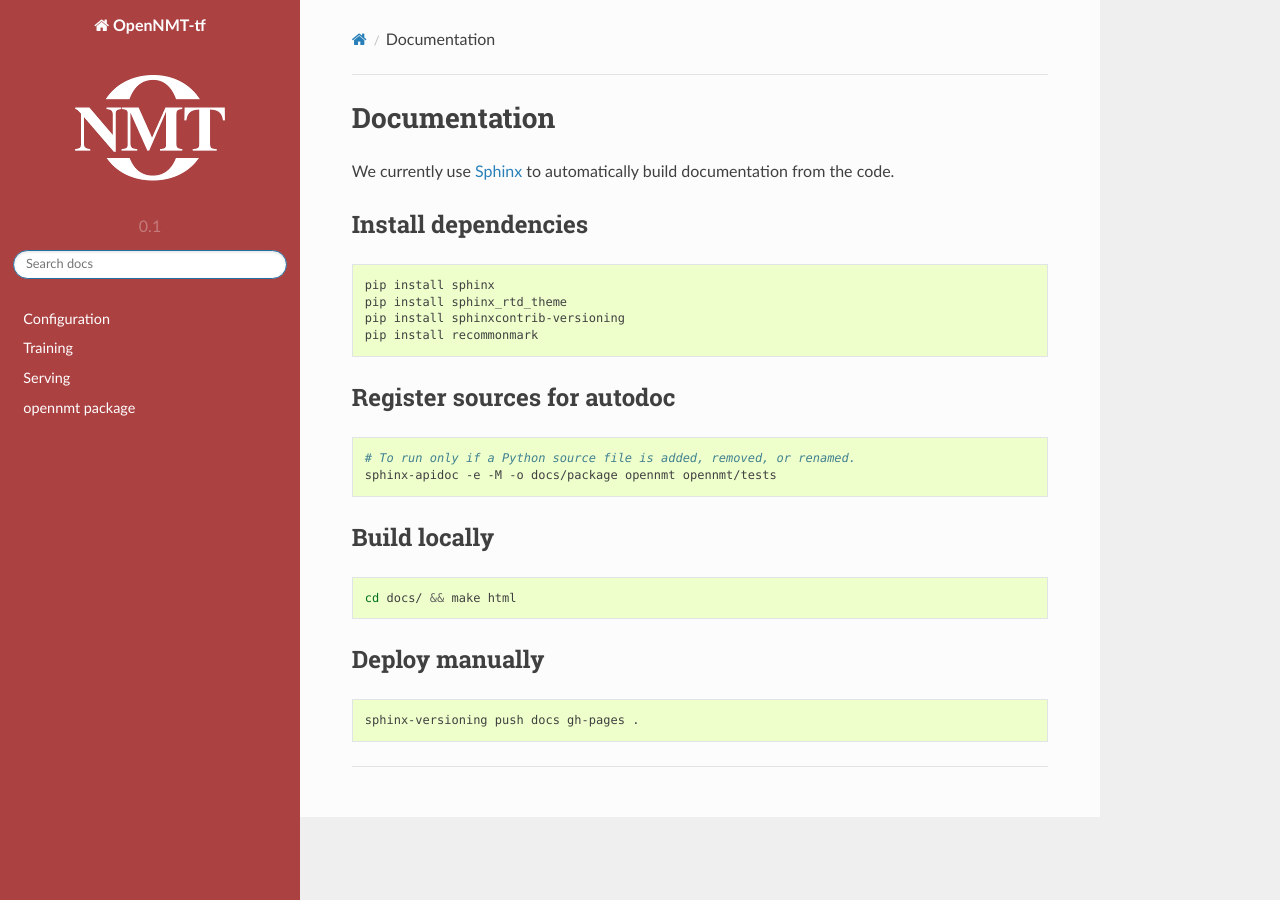
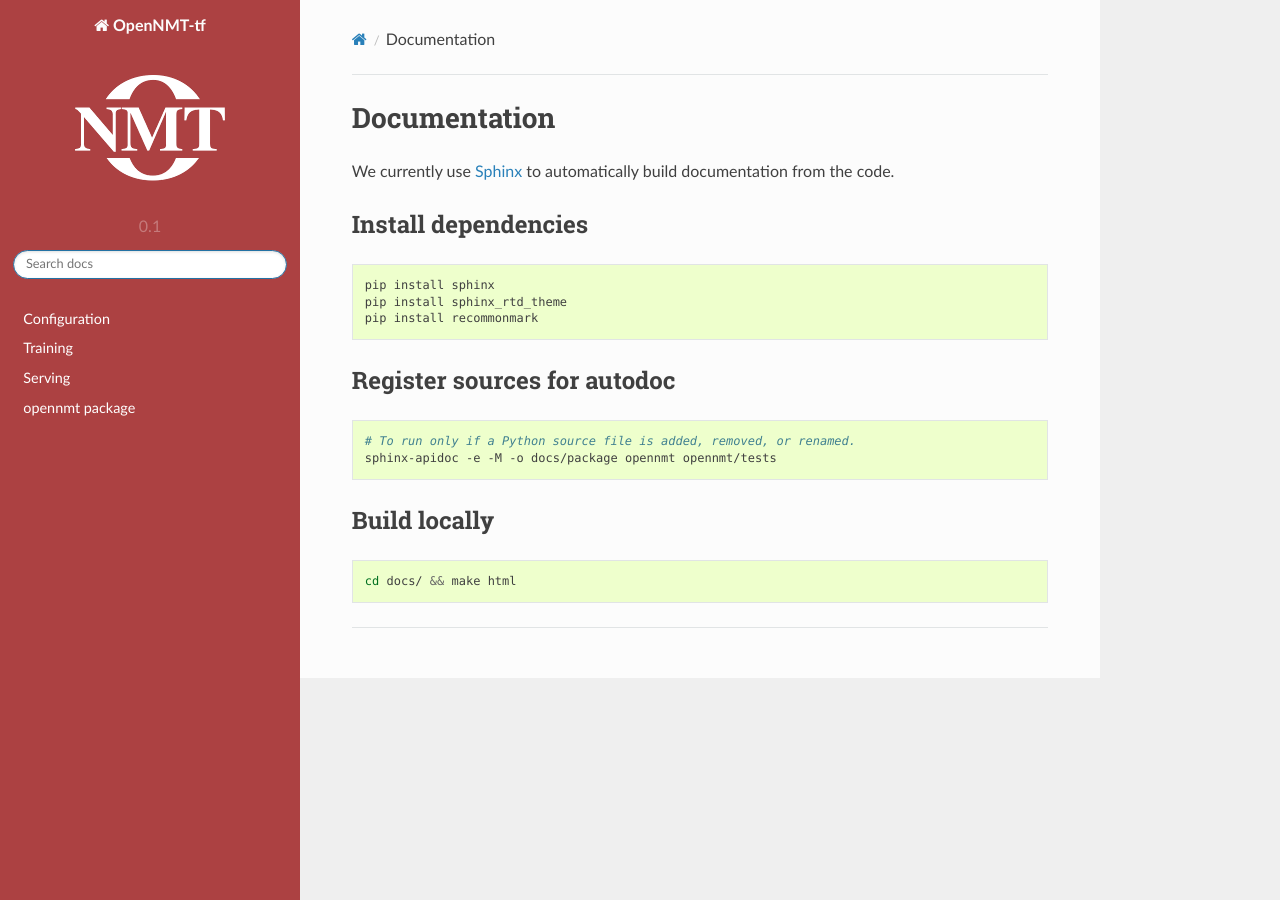
Before and after one commit to OpenNMT/OpenNMT-tf, a Sphinx documentation site: the page built from docs/README.md, in a window 1280 px wide. Built offline with Sphinx 7.4.7 and the Read the Docs theme 2.0.0, drawn with Linux system fonts in a browser that asks for light colours.

Commit message:
Remove deploy instructions from docs' README.md

````diff
--- a/docs/README.md
+++ b/docs/README.md
@@ -7,7 +7,6 @@ We currently use [Sphinx](http://www.sphinx-doc.org) to automatically build docu
 ```bash
 pip install sphinx
 pip install sphinx_rtd_theme
-pip install sphinxcontrib-versioning
 pip install recommonmark
 ```
 
@@ -23,9 +22,3 @@ sphinx-apidoc -e -M -o docs/package opennmt opennmt/tests
 ```bash
 cd docs/ && make html
 ```
-
-## Deploy manually
-
-```bash
-sphinx-versioning push docs gh-pages .
-```
````
